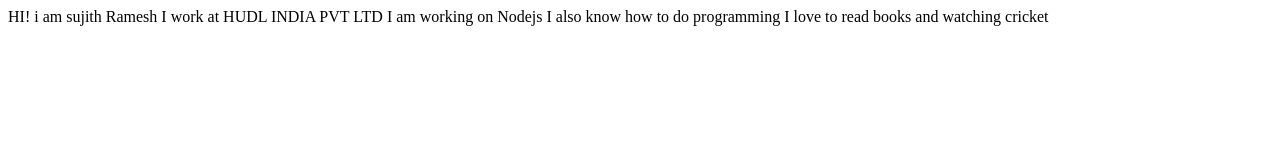
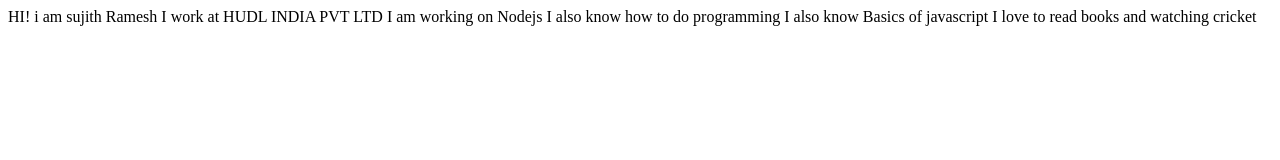
Before and after one commit to sujithramesh/sujithramesh-site, a plain HTML site: page index.html in a window 1280 px wide. Drawn offline with Linux system fonts and the light colour scheme.

Commit message:
update: tech

```diff
--- a/index.html
+++ b/index.html
@@ -12,6 +12,7 @@
     I work at HUDL INDIA PVT LTD
     I am working on Nodejs
     I also know how to do programming
+    I also know Basics of javascript
 
     I love to read books and watching cricket
 </body>
```
